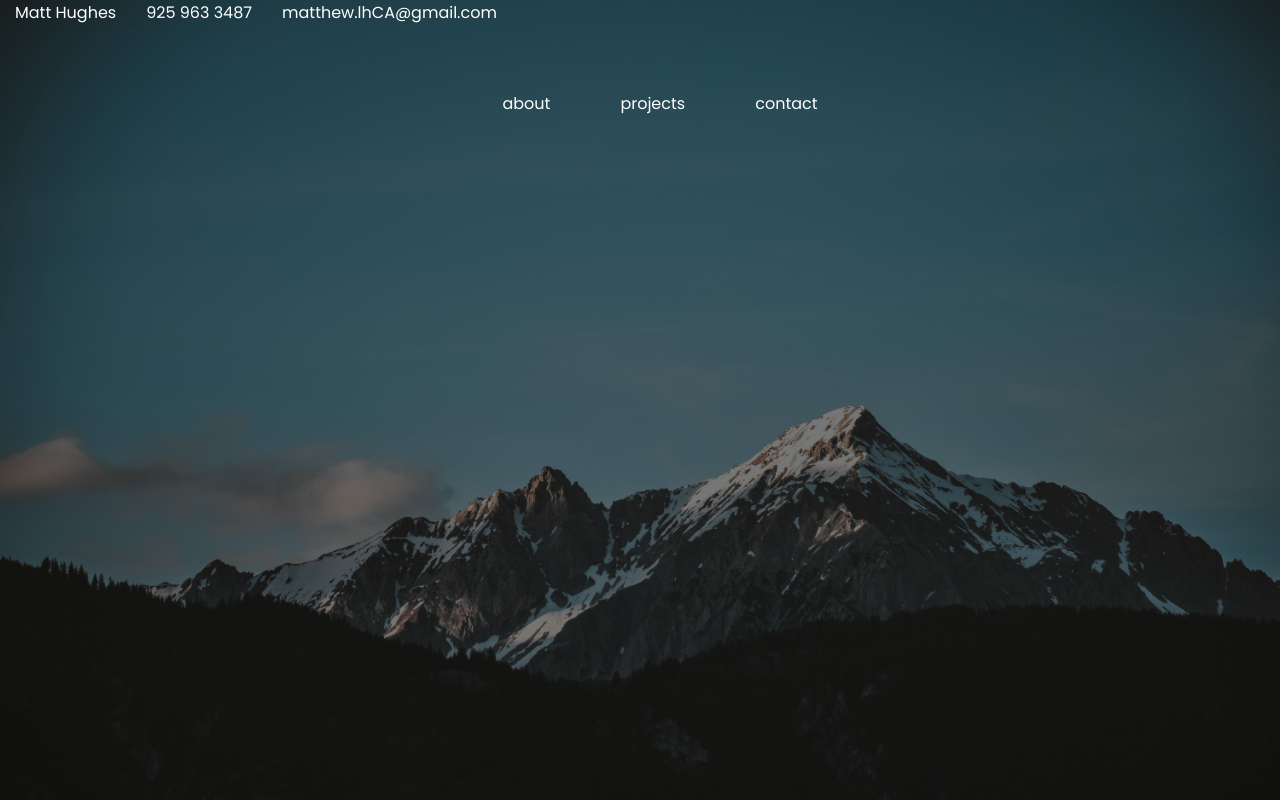
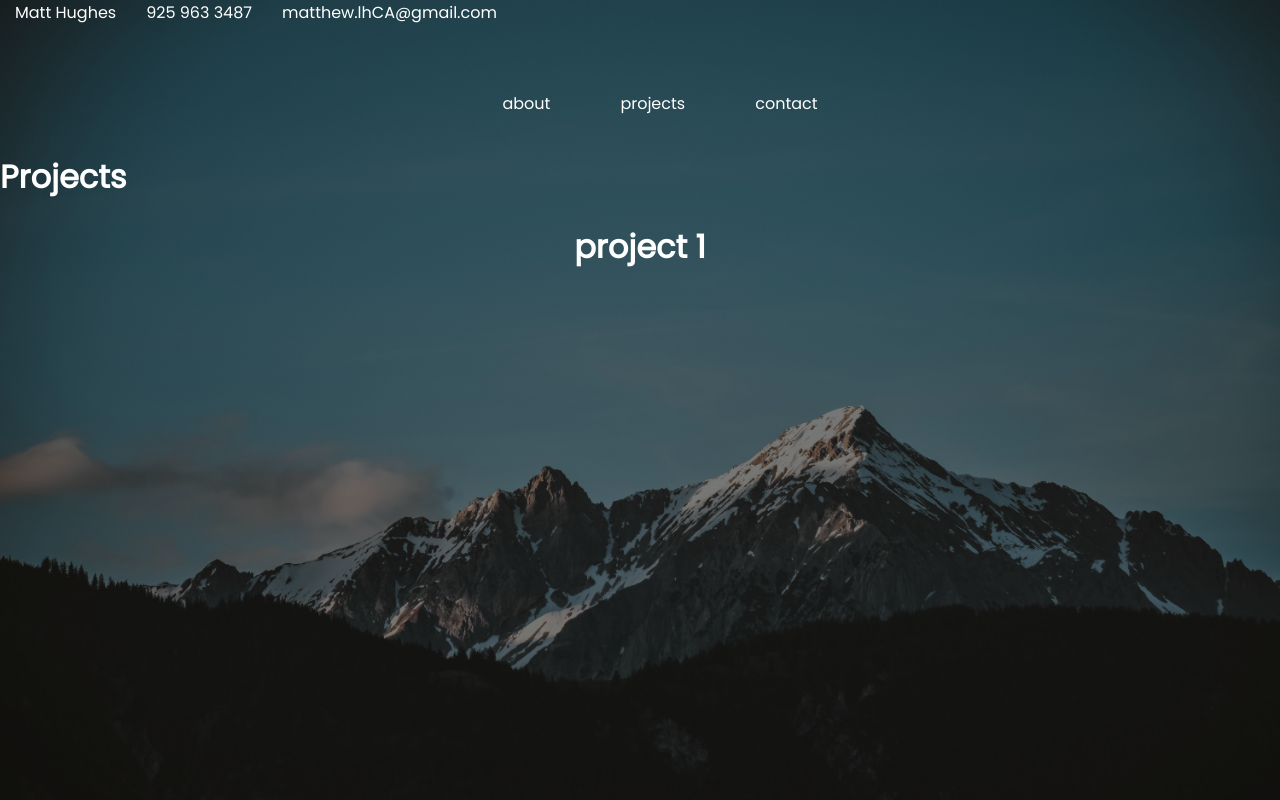
Before and after one commit to zeepk/react-portfolio, a React (Create React App) app: page /Projects in a window 1280 px wide. Built offline with nearby package versions, Linux system fonts and the light colour scheme.

Commit message:
starting to test with props

```diff
--- a/src/App.js
+++ b/src/App.js
@@ -3,6 +3,7 @@ import { BrowserRouter as Router, Route  } from 'react-router-dom'
 import './App.css';
 import Header from './components/layout/Header'
 import Contact from './components/pages/Contact'
+import Projects from './components/pages/Projects'
 import me from './me.jpg';
 
 
@@ -37,6 +38,7 @@ function App() {
       </React.Fragment>
     )} />
     <Route path="/Contact" component={Contact} />
+    <Route path="/Projects" component={Projects} />
     <link href="https://fonts.googleapis.com/css?family=Poppins&display=swap" rel="stylesheet"></link>
 
 
--- a/src/components/layout/Header.js
+++ b/src/components/layout/Header.js
@@ -19,7 +19,7 @@ export default function Header() {
             <ul>
                 <li><Link to="/">about</Link></li>
 
-                <li><a href="projects.html">projects</a></li>
+                <li><Link to="/projects">projects</Link></li>
 
                 <li><Link to="/contact">contact</Link></li>
             </ul>
--- a/src/components/pages/Contact.js
+++ b/src/components/pages/Contact.js
@@ -8,7 +8,7 @@ export default function Contact() {
         <h1>Matthew Hughes</h1>
         <h3>(925) 963 3487</h3>
         <a href="mailto:mhughes.lhCA@gmail.com?Subject=Hello%20there!" target="_top"><h3>mhughes.lhCA@gmail.com</h3></a>
-<br/>
+        <br/>
         <br/>
         <p>Feel free to contact me in regards to website building, code analysis, or other questions.</p>
     </div>
--- /dev/null
+++ b/src/components/pages/Projects.js
@@ -0,0 +1,11 @@
+import React from 'react'
+import Project from './project'
+
+export default function Projects() {
+  return (
+    <div>
+      <h1>Projects</h1>
+      <Project title="project 1" />
+    </div>
+  )
+}
--- /dev/null
+++ b/src/components/pages/project.js
@@ -0,0 +1,22 @@
+import React, { Component } from 'react'
+
+export default class project extends Component {
+  render() {
+    const style = {
+
+      display: 'block',
+      marginLeft: 'auto',
+      marginRight: 'auto',
+      width: '50%',
+
+      textAlign: 'center',
+
+  }
+    return (
+      <div style={style}>
+       <h1>{this.props.title}</h1>
+
+      </div>
+    )
+  }
+}
```
Also changed, not shown: 1 other file (tests, documents, lock files or other folders).
